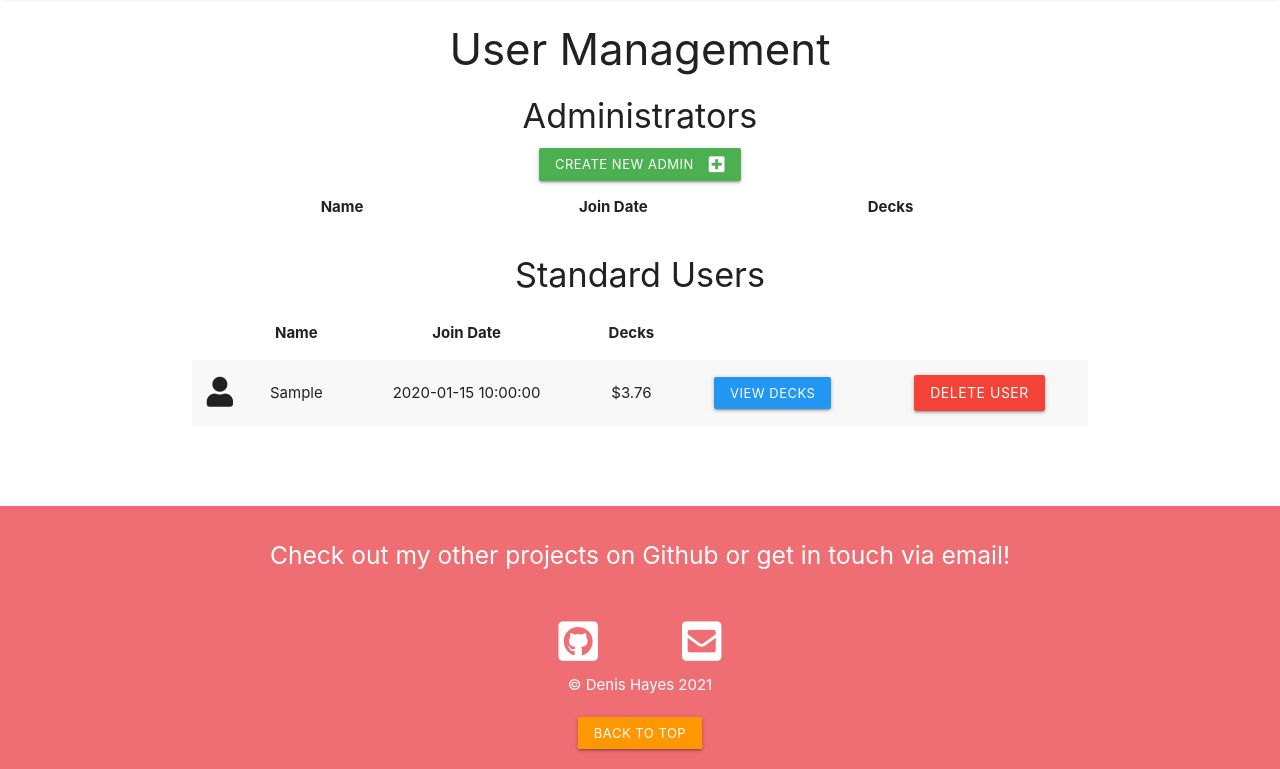
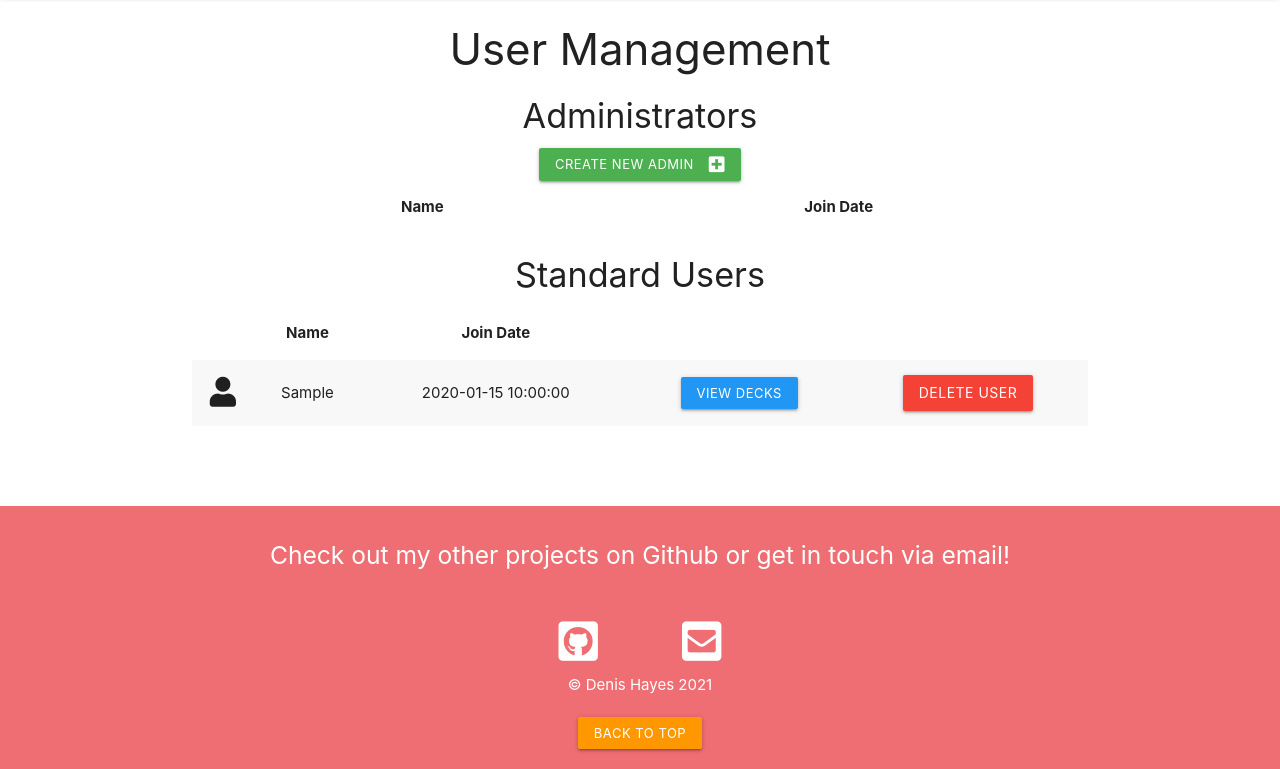
Before and after one commit to DHayes23/Flashcards, a Flask app: page /user_management in a window 1280 px wide. Shown: the part 67-836 px from the top of the page. Run offline with Flask 2, Linux system fonts and the light colour scheme; the visitor is signed in with stand-in values (Sample User, id 1); a database or web service that is not in the repository returns one stand-in record (values such as "Sample title"); lists and menus that the app fills with data are empty; some libraries are stand-ins or nearby versions.

Commit message:
Remove unused table headings

```diff
--- a/templates/user_management.html
+++ b/templates/user_management.html
@@ -17,9 +17,6 @@
                   <th></th>
                   <th>Name</th>
                   <th>Join Date</th>
-                  <th>Decks</th>
-                  <th></th>
-                  <th></th>
               </tr>
             </thead>
 
@@ -31,7 +28,6 @@
                                 <td><i class="fas fa-crown fa-2x"></i></td>
                                 <td>{{ user.username|title }}</td>
                                 <td>{{ user.join_date }}</td>
-                                <td>$3.76</td>
                                 <td><a href="{{ url_for('admin_view_decks', user_id=user._id) }}" class="btn-small blue">View Decks</a></td>
                                 {% if session.super_admin %}
                                     {% if not user.username == "admin" %}
@@ -62,9 +58,6 @@
                   <th></th>
                   <th>Name</th>
                   <th>Join Date</th>
-                  <th>Decks</th>
-                  <th></th>
-                  <th></th>
               </tr>
             </thead>
 
@@ -75,7 +68,6 @@
                             <td><i class="fas fa-user fa-2x"></i>
                             <td>{{ user.username|title }}</td>
                             <td>{{ user.join_date }}</td>
-                            <td>$3.76</td>
                             <td><a href="{{ url_for('admin_view_decks', user_id=user._id) }}" class="btn-small blue">View Decks</a></td>
                             <td><a class="waves-effect waves-light btn modal-trigger red" href="#delete-admin-modal-{{ user._id }}">Delete User</a></td>
                             <div id="delete-admin-modal-{{ user._id }}" class="modal">
```
